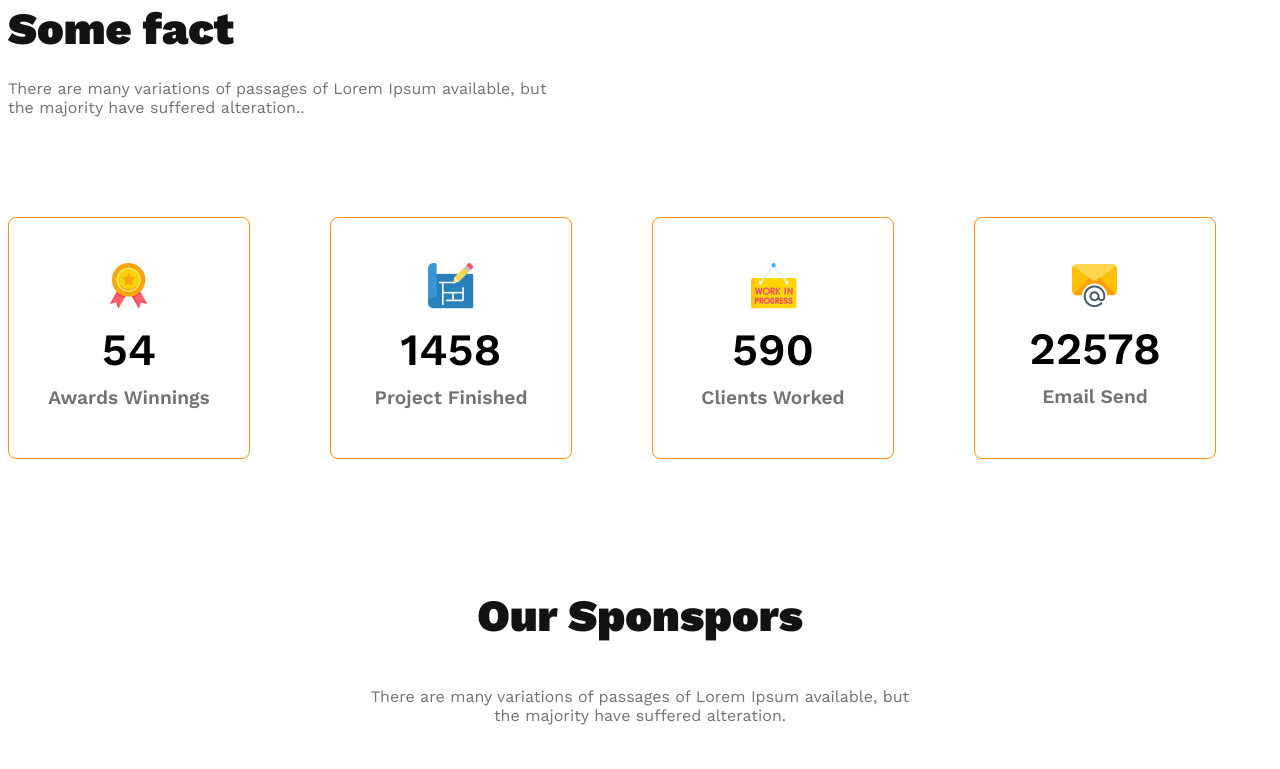
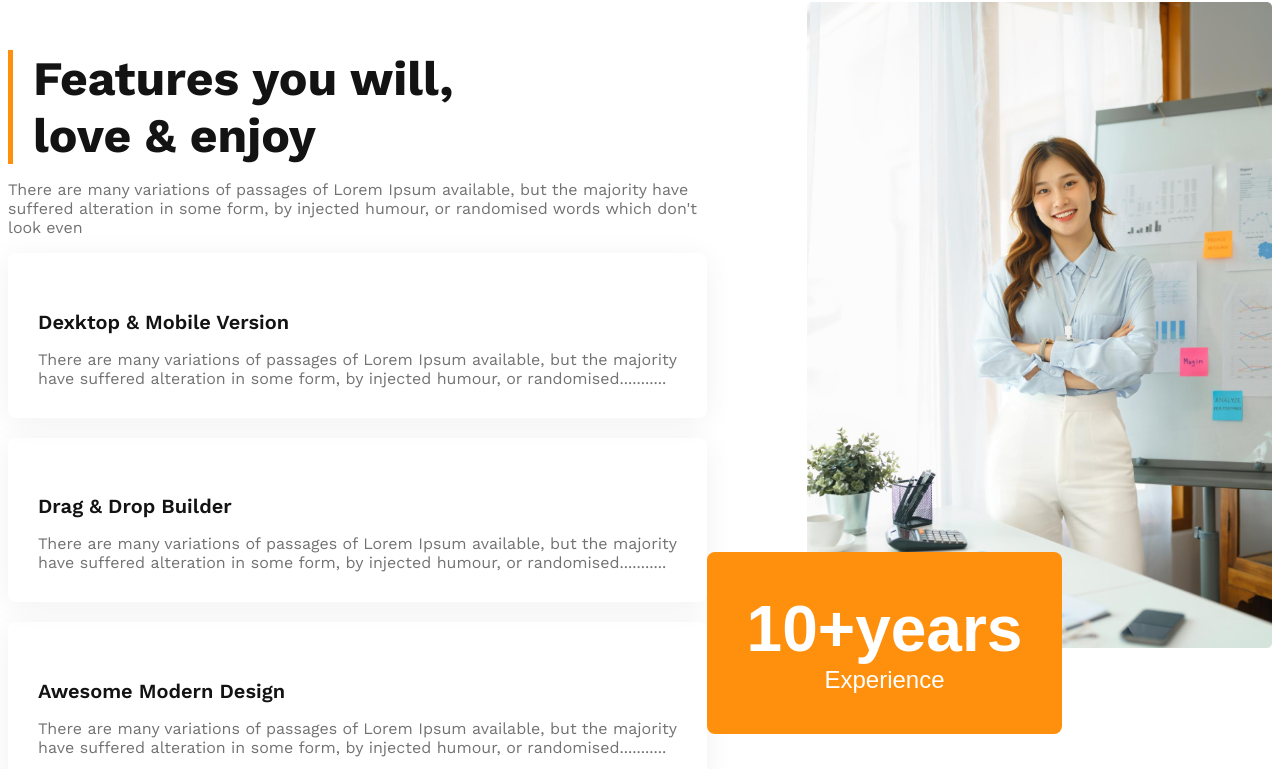
Before and after one commit to foysaliqbalutsob/G3-architect, a plain HTML site: page index.html in a window 1280 px wide. Shown: the part 2149-2918 px from the top of the page. Drawn offline with nearby package versions, Linux system fonts and the light colour scheme.

Commit message:
all done

```diff
--- a/index.html
+++ b/index.html
@@ -46,6 +46,47 @@
         </div>
       </section>
       <!-- features will enjoy -->
+       <section class="features">
+        <div class="feature-heading">
+            <h3 class="features-title">Features you will,<br>love & enjoy</h3>
+            <p class="features-description">There are many variations of passages of Lorem Ipsum available, but the majority have suffered alteration in some form, by injected humour, or randomised words which don't look even</p>
+            <!-- feature card -->
+             <div class="feature-card">
+                <h4 class="feature-card-title">Dexktop & Mobile Version</h4>
+                <p class="feature-card-description">There are many variations of passages of Lorem Ipsum available, but the majority have suffered alteration in some form, by injected humour, or randomised...........</p>
+             </div>
+
+             <div class="feature-card">
+                <h4 class="feature-card-title">Drag & Drop Builder</h4>
+                <p class="feature-card-description">There are many variations of passages of Lorem Ipsum available, but the majority have suffered alteration in some form, by injected humour, or randomised...........</p>
+             </div>
+
+             <div class="feature-card">
+                <h4 class="feature-card-title">Awesome Modern Design</h4>
+                <p class="feature-card-description">There are many variations of passages of Lorem Ipsum available, but the majority have suffered alteration in some form, by injected humour, or randomised...........</p>
+             </div>
+
+             <div class="feature-card">
+                <h4 class="feature-card-title">Super Easy to Edit</h4>
+                <p class="feature-card-description">There are many variations of passages of Lorem Ipsum available, but the majority have suffered alteration in some form, by injected humour, or randomised...........</p>
+             </div>
+
+        </div>
+        <div class="features-img">
+            <img src="./images/architect.png" alt="">
+            <button  class="exp-btn btn-primary">
+                <span class="exp-year">10+years</span><br>
+                <span id="exp">Experience
+                </span>
+            </button>
+        </div>
+
+       </section>
+
+
+
+
+      <!-- some facts -->
        <section>
         <h3 class="fact-container">Some fact</h3>
         <p class="fact-p">There are many variations of passages of Lorem Ipsum available, but the majority have suffered alteration..</p>
--- a/style.css
+++ b/style.css
@@ -141,6 +141,79 @@ main>section{
     font-size: 1rem;
 }
 
+/* features you will enjoy */
+.features{
+    display: flex;
+    gap: 100px;
+}
+.feature-heading{
+    padding: 0;
+}
+
+.features-title{
+    color: #131313;
+    font-weight: 700;
+    font-size: 3rem;
+    border-left:5px solid #FF900E;
+    padding-left: 20px;
+    margin-bottom: 5px;
+
+
+
+
+}
+.features-description{
+    font-size: 1rem;
+    font-weight: 400;
+    color: #727272;
+
+
+}
+
+
+.feature-card{
+    padding: 30px;
+    box-shadow: 0  4px 30px 0 rgba(0, 0, 0, 0.06);
+    border-radius: 8px;
+    margin-bottom: 20px;
+
+}
+
+
+.feature-card-description{
+    color: #727272;
+    font-size: 1rem;
+    margin-bottom: 0;
+
+}
+.feature-card-title{
+     font-size: 1.25rem;
+    font-weight: 600;
+    color: #131313;
+    margin-bottom: 0;
+}
+
+.exp-btn{
+
+    padding:40px 40px;
+    font-size: 1.5rem;
+    font-weight: 500;
+    margin-left: -100px;
+    margin-top: -100px;
+}
+.exp-year{
+    font-size: 4rem;
+    font-weight: 700;
+
+}
+.features-img img{
+    width: 100%;
+
+}
+
+
+
+
 
 
 
@@ -172,7 +245,7 @@ main>section{
     margin-bottom: 5px;
 }
 .fact-name{
-      font-size: 1.2rem;
+      font-size: 1.25rem;
     font-weight: 600;
     margin-top: 10px;
     margin-bottom: 5px;
@@ -238,7 +311,7 @@ main>section{
 
 @media screen and (max-width:576px) {
 
-    .navbar,.nav-link, .teams{
+    .navbar,.nav-link, .teams {
         flex-direction: column;
 
     }
@@ -266,8 +339,21 @@ main>section{
         grid-template-columns: repeat(1,1fr);
         width: 100%;
         justify-content: center;
+        align-items: center;
     }
+    .features-img img{
+    width: 100%;
+
 }
+.features{
+    flex-direction: column;
+}
+.exp-btn{
+    margin-top: 0px;
+    margin-left: 0px;
+}
+}
+
 
 
 
@@ -295,5 +381,18 @@ main>section{
         grid-template-columns: repeat(2,1fr);
         width: 100%;
         justify-content: center;
+        align-items: center;
     }
+    .features-img img{
+    width: 100%;
+
 }
+
+.features{
+    flex-direction: column;
+}
+.exp-btn{
+    margin-top: 20px;
+    margin-left: 20px;
+}
+}
```
